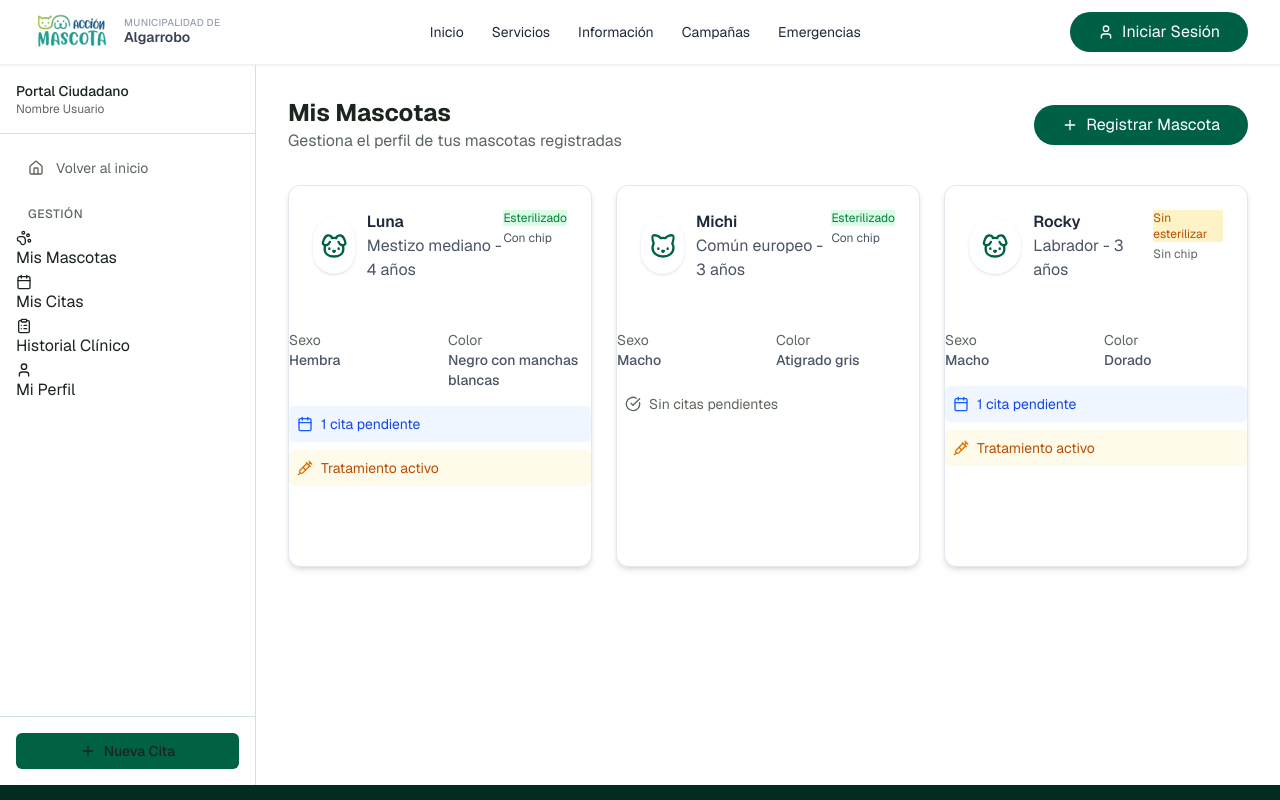
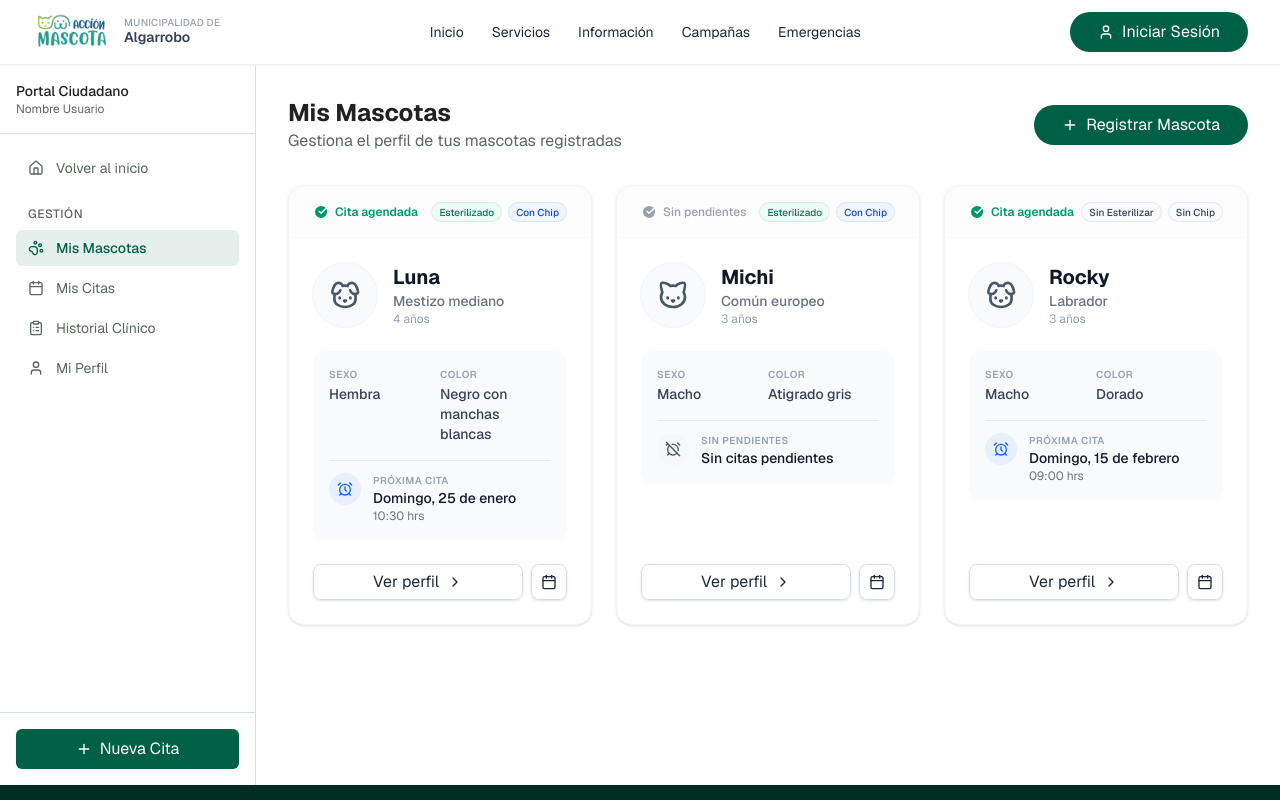
Before and after one commit to JedienlaPasta/accion-mascota, a Next.js app: page /portal/mascotas in a window 1280 px wide. Shown: the top 800 px of the page. Built offline with nearby package versions, Linux system fonts and the light colour scheme.

Commit message:
Actualizacion de ui para tarjetas de mascotas registradas en portal personal

```diff
--- a/app/(portal)/portal/mascotas/page.tsx
+++ b/app/(portal)/portal/mascotas/page.tsx
@@ -13,10 +13,15 @@ import {
   CheckCircle,
   AlertCircle,
   ChevronRight,
+  ClipboardClock,
+  AlarmClock,
+  AlarmClockMinus,
+  AlarmClockOff,
 } from 'lucide-react';
 import { useAuth } from '@/app/_lib/AuthContext';
-import { Button } from '@/app/ui/components/Button';
+import { Button, SecondaryButton } from '@/app/ui/components/Button';
 import { citas, historialClinico, mascotas } from '@/app/_lib/mock-data';
+import { capitalize } from '@/app/_lib/utils/format';
 
 const especieIcons: Record<
   string,
@@ -92,85 +97,138 @@ export default function MascotasPage() {
           return (
             <div
               key={mascota.id}
-              className="flex flex-col gap-6 rounded-xl border border-slate-200 bg-white py-6 text-gray-600 shadow-md"
+              className="flex flex-col overflow-hidden rounded-2xl border border-gray-100 bg-white shadow-sm transition-all hover:shadow-md"
             >
-              <span className="grid auto-rows-min grid-rows-[auto_auto] items-start gap-2 px-6">
-                <div className="flex items-start justify-between">
-                  <div className="flex items-center gap-3">
-                    <div className="bg-card border-card flex h-14 w-14 items-center justify-center rounded-full border-2 shadow">
-                      <Icon className="text-primary h-7 w-7" />
+              {/* Header con estado */}
+              <div className="border-b border-gray-50 bg-gray-50/50 px-6 py-4">
+                <div className="flex items-center justify-between">
+                  <div className="flex items-center gap-2">
+                    {citasPendientes.length > 0 ? (
+                      <div className="flex items-center gap-1.5 text-emerald-600">
+                        <CheckCircle className="h-4 w-4 fill-emerald-600 text-white" />
+                        <span className="text-xs font-semibold">
+                          Cita agendada
+                        </span>
+                      </div>
+                    ) : (
+                      <div className="flex items-center gap-1.5 text-gray-400">
+                        <CheckCircle className="h-4 w-4 fill-gray-400 text-white" />
+                        <span className="text-xs font-medium">
+                          Sin pendientes
+                        </span>
+                      </div>
+                    )}
+                  </div>
+                  {/* Badges */}
+                  <div className="flex gap-1.5">
+                    {mascota.esterilizado ? (
+                      <span className="h-5s inline-flex items-center rounded-full bg-emerald-50 px-2 py-0.5 text-[10px] font-medium text-emerald-700 ring-1 ring-emerald-600/10 ring-inset">
+                        Esterilizado
+                      </span>
+                    ) : (
+                      <span className="h-5s inline-flex items-center rounded-full bg-gray-50 px-2 text-[10px] font-medium text-gray-700 ring-1 ring-gray-600/10 ring-inset">
+                        Sin Esterilizar
+                      </span>
+                    )}
+                    {mascota.chip ? (
+                      <span className="py-0.5s inline-flex h-5 items-center rounded-full bg-blue-50 px-2 text-[10px] font-medium text-blue-700 ring-1 ring-blue-600/10 ring-inset">
+                        Con Chip
+                      </span>
+                    ) : (
+                      <span className="inline-flex h-5 items-center rounded-full bg-gray-50 px-2 text-[10px] font-medium text-gray-700 ring-1 ring-gray-600/10 ring-inset">
+                        Sin Chip
+                      </span>
+                    )}
+                  </div>
+                </div>
+              </div>
+
+              {/* Contenido Principal */}
+              <div className="flex flex-1 flex-col justify-between px-6 pt-6 pb-6">
+                <div>
+                  <div className="mb-6 flex items-start gap-4">
+                    {/* Avatar */}
+                    <div className="flex h-16 w-16 shrink-0 items-center justify-center rounded-full bg-gray-50 ring-1 ring-gray-100">
+                      <Icon className="h-8 w-8 text-gray-600" />
                     </div>
+
+                    {/* Info Principal */}
                     <div>
-                      <h3 className="font-semibold text-gray-800">
+                      <h3 className="text-xl font-bold text-gray-900">
                         {mascota.nombre}
                       </h3>
-                      <p>
-                        {mascota.raza} - {calcularEdad(mascota.fechaNacimiento)}
+                      <p className="text-sm font-medium text-gray-500">
+                        {mascota.raza}
+                      </p>
+                      <p className="text-xs text-gray-400">
+                        {calcularEdad(mascota.fechaNacimiento)}
                       </p>
                     </div>
                   </div>
-                  <div className="flex flex-col gap-1">
-                    {mascota.esterilizado ? (
-                      <div className="bg-green-100 text-xs text-green-700 hover:bg-green-100">
-                        Esterilizado
+
+                  {/* Detalles Grid */}
+                  <div className="mb-6 grid grid-cols-2 gap-y-4 rounded-xl bg-gray-50 p-4">
+                    <div>
+                      <p className="text-[10px] font-semibold tracking-wider text-gray-400 uppercase">
+                        SEXO
+                      </p>
+                      <p className="mt-0.5 text-sm font-medium text-gray-700 capitalize">
+                        {mascota.sexo}
+                      </p>
+                    </div>
+                    <div>
+                      <p className="text-[10px] font-semibold tracking-wider text-gray-400 uppercase">
+                        COLOR
+                      </p>
+                      <p className="mt-0.5 text-sm font-medium text-gray-700">
+                        {mascota.color}
+                      </p>
+                    </div>
+                    {citasPendientes.length > 0 ? (
+                      <div className="col-span-2 border-t border-gray-200 pt-3">
+                        <div className="flex items-start gap-3">
+                          <div className="flex h-8 w-8 shrink-0 items-center justify-center rounded-full bg-blue-100/60 text-blue-600">
+                            <AlarmClock className="h-4 w-4" />
+                          </div>
+                          <div>
+                            <p className="text-[10px] font-semibold tracking-wider text-gray-400 uppercase">
+                              PRÓXIMA CITA
+                            </p>
+                            <p className="text-sm font-medium text-gray-900">
+                              {capitalize(
+                                new Date(
+                                  citasPendientes[0].fecha
+                                ).toLocaleDateString('es-CL', {
+                                  weekday: 'long',
+                                  day: 'numeric',
+                                  month: 'long',
+                                })
+                              )}
+                            </p>
+                            <p className="text-xs text-gray-500">
+                              {citasPendientes[0].hora} hrs
+                            </p>
+                          </div>
+                        </div>
                       </div>
                     ) : (
-                      <div className="bg-amber-100 text-xs text-amber-700 hover:bg-amber-100">
-                        Sin esterilizar
-                      </div>
-                    )}
-                    {mascota.chip ? (
-                      <div className="bg-transparent text-xs">Con chip</div>
-                    ) : (
-                      <div className="text-muted-foreground bg-transparent text-xs">
-                        Sin chip
+                      <div className="col-span-2 border-t border-gray-200 pt-3">
+                        <div className="flex items-start gap-3">
+                          <div className="flex h-8 w-8 shrink-0 items-center justify-center rounded-full bg-slate-100/60 text-slate-600">
+                            <AlarmClockOff className="h-4 w-4" />
+                          </div>
+                          <div>
+                            <p className="text-[10px] font-semibold tracking-wider text-gray-400 uppercase">
+                              SIN PENDIENTES
+                            </p>
+                            <p className="text-sm font-medium text-gray-900">
+                              Sin citas pendientes
+                            </p>
+                          </div>
+                        </div>
                       </div>
                     )}
                   </div>
-                </div>
-              </span>
-
-              <div className="pt-4">
-                {/* Info básica */}
-                <div className="mb-4 grid grid-cols-2 gap-4 text-sm">
-                  <div>
-                    <p className="text-muted-foreground">Sexo</p>
-                    <p className="font-medium capitalize">{mascota.sexo}</p>
-                  </div>
-                  <div>
-                    <p className="text-muted-foreground">Color</p>
-                    <p className="font-medium">{mascota.color}</p>
-                  </div>
-                </div>
-
-                {/* Estado rápido */}
-                <div className="mb-4 space-y-2">
-                  {citasPendientes.length > 0 ? (
-                    <div className="flex items-center gap-2 rounded-md bg-blue-50 p-2 text-sm">
-                      <Calendar className="h-4 w-4 text-blue-600" />
-                      <span className="text-blue-700">
-                        {citasPendientes.length} cita
-                        {citasPendientes.length > 1 ? 's' : ''} pendiente
-                        {citasPendientes.length > 1 ? 's' : ''}
-                      </span>
-                    </div>
-                  ) : (
-                    <div className="bg-muted flex items-center gap-2 rounded-md p-2 text-sm">
-                      <CheckCircle className="text-muted-foreground h-4 w-4" />
-                      <span className="text-muted-foreground">
-                        Sin citas pendientes
-                      </span>
-                    </div>
-                  )}
-
-                  {ultimoHistorial?.tratamiento && (
-                    <div className="flex items-center gap-2 rounded-md bg-amber-50 p-2 text-sm">
-                      <Syringe className="h-4 w-4 text-amber-600" />
-                      <span className="line-clamp-1 text-amber-700">
-                        Tratamiento activo
-                      </span>
-                    </div>
-                  )}
                 </div>
 
                 {/* Actions */}
@@ -179,19 +237,20 @@ export default function MascotasPage() {
                     href={`/portal/mascotas/${mascota.id}`}
                     className="flex-1"
                   >
-                    <Button className="w-full gap-2 bg-transparent">
+                    <SecondaryButton className="w-full gap-2">
                       Ver perfil
                       <ChevronRight className="h-4 w-4" />
-                    </Button>
+                    </SecondaryButton>
                   </Link>
                   <Link href={`/portal/citas/nueva?mascota=${mascota.id}`}>
-                    <Button className="bg-transparent">
+                    <SecondaryButton className="aspect-square">
                       <Calendar className="h-4 w-4" />
-                    </Button>
+                    </SecondaryButton>
                   </Link>
                 </div>
               </div>
             </div>
+            // </div>
           );
         })}
       </div>
--- a/app/ui/components/Button.tsx
+++ b/app/ui/components/Button.tsx
@@ -30,3 +30,12 @@ export function Button({ className, ...props }: ButtonProps) {
     />
   );
 }
+
+export function SecondaryButton({ className, ...props }: ButtonProps) {
+  return (
+    <button
+      className={`px-auto flex min-h-9 cursor-pointer items-center justify-center rounded-lg border border-gray-300/80 text-gray-800 shadow-sm shadow-slate-200 transition-shadow duration-300 hover:shadow-lg ${className}`}
+      {...props}
+    />
+  );
+}
--- a/app/ui/portal/PortalSidebar.tsx
+++ b/app/ui/portal/PortalSidebar.tsx
@@ -11,6 +11,7 @@ import {
   Home,
 } from 'lucide-react';
 import { useAuth } from '@/app/_lib/AuthContext';
+import { Button } from '../components/Button';
 
 const navItems = [
   {
@@ -72,13 +73,12 @@ export function PortalSidebar() {
             <li key={item.href}>
               <Link
                 href={item.href}
-                // className={cn(
-                //   "flex items-center gap-3 px-3 py-2 text-sm rounded-md transition-colors",
-                //   pathname === item.href ||
-                //     (pathname?.startsWith(item.href) && item.href !== "/portal")
-                //     ? "bg-primary/10 text-primary font-medium"
-                //     : "text-muted-foreground hover:text-foreground hover:bg-secondary"
-                // )}
+                className={`flex items-center gap-3 rounded-md px-3 py-2 text-sm transition-colors ${
+                  pathname === item.href ||
+                  (pathname?.startsWith(item.href) && item.href !== '/portal')
+                    ? 'bg-primary/10 text-primary font-medium'
+                    : 'text-muted-foreground hover:text-foreground hover:bg-secondary'
+                }`}
               >
                 <item.icon className="h-4 w-4" />
                 {item.label}
@@ -89,12 +89,11 @@ export function PortalSidebar() {
       </nav>
 
       <div className="border-border border-t p-4">
-        <Link
-          href="/portal/citas/nueva"
-          className="bg-primary text-primary-foreground hover:bg-primary/90 flex w-full items-center justify-center gap-2 rounded-md px-4 py-2 text-sm font-medium transition-colors"
-        >
-          <Plus className="h-4 w-4" />
-          Nueva Cita
+        <Link href="/portal/citas/nueva">
+          <Button className="flex w-full justify-center gap-2 !rounded-md">
+            <Plus className="h-4 w-4" />
+            Nueva Cita
+          </Button>
         </Link>
       </div>
     </aside>
```
